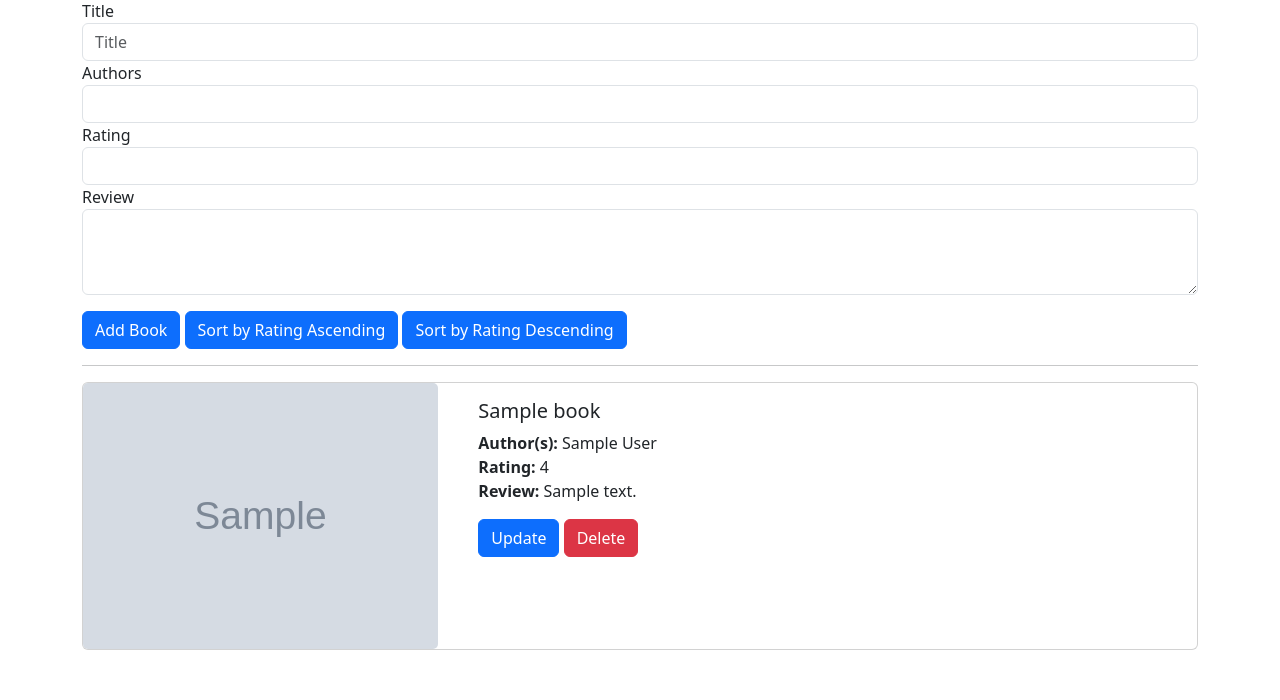
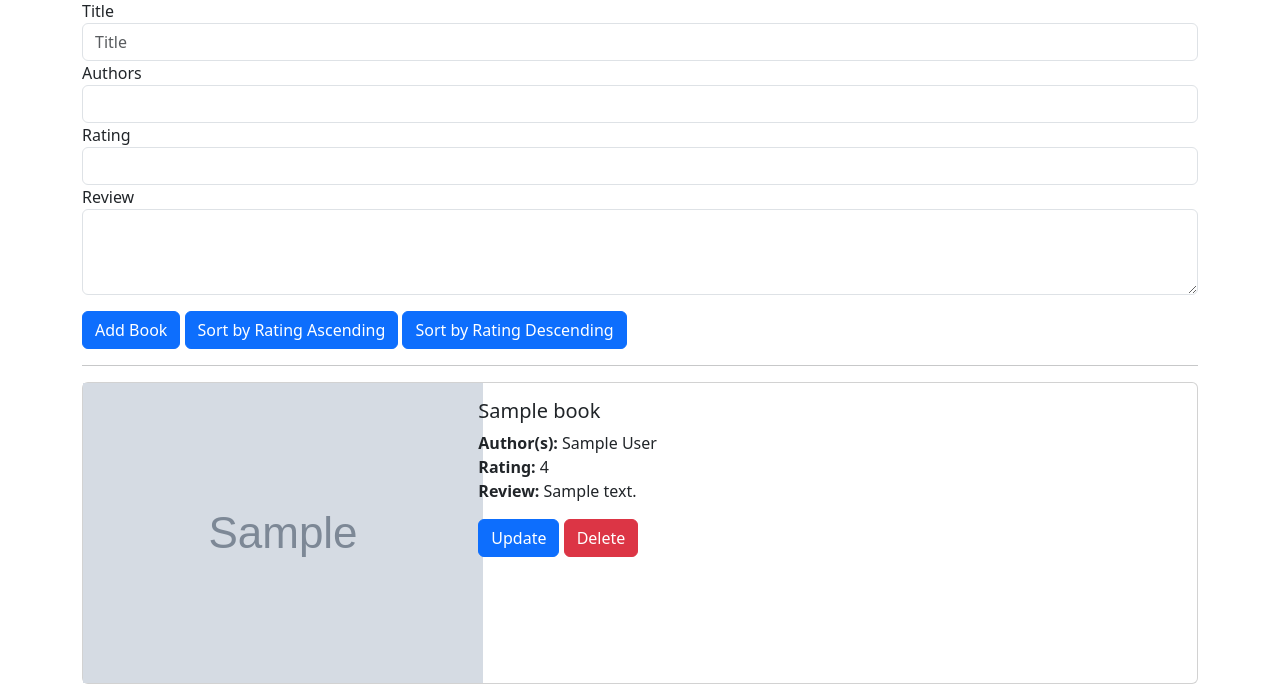
Before and after one commit to itguy22/Ryans-Reading-List, a Flask app: page / in a window 1280 px wide. Shown: the part 127-827 px from the top of the page. Before the commit the page ends 777 px from the top, so only its background shows below. Run offline with Flask 3, Linux system fonts and the light colour scheme; tables that the repository leaves empty hold one stand-in row (values such as "Sample post"); grey boxes marked "Sample" are stand-in pictures.

Commit message:
Updated readme.md and resized book thumnbnails

```diff
--- a/static/styles.css
+++ b/static/styles.css
@@ -61,3 +61,7 @@
     font-size: 0.9em;
     margin-top: 5px;
 }
+
+.book-thumbnail {
+    width: 100px;
+}
--- a/templates/index.html
+++ b/templates/index.html
@@ -48,7 +48,7 @@
 <div class="card mb-3">
     <div class="row no-gutters">
         <div class="col-md-4">
-            <img src="{{ book.thumbnail }}" class="card-img img-fluid" alt="{{ book.title }}">
+            <img class="book-thumbnail" src="{{ book.thumbnail }}" alt="{{ book.title }}">
         </div>
         <div class="col-md-8">
             <div class="card-body">
--- a/templates/search.html
+++ b/templates/search.html
@@ -7,6 +7,7 @@
     <title>Search Books</title>
 <!-- Bootstrap CSS -->
 <link href="https://cdn.jsdelivr.net/npm/bootstrap@5.3.0/dist/css/bootstrap.min.css" rel="stylesheet" integrity="sha384-9ndCyUaIbzAi2FUVXJi0CjmCapSmO7SnpJef0486qhLnuZ2cdeRhO02iuK6FUUVM" crossorigin="anonymous">
+<link rel="stylesheet" href="/path/to/your/css/file.css">
 </head>
 
 <body>
@@ -31,7 +32,7 @@
         <div class="card mb-3">
             <div class="row no-gutters">
                 <div class="col-md-4">
-                    <img src="{{ book.thumbnail }}" class="card-img img-fluid" alt="{{ book.title }}">
+                    <img class="book-thumbnail" src="{{ book.thumbnail }}" class="card-img img-fluid" alt="{{ book.title }}">
                 </div>
                 <div class="col-md-8">
                     <div class="card-body">
```
Also changed, not shown: readme.md.
